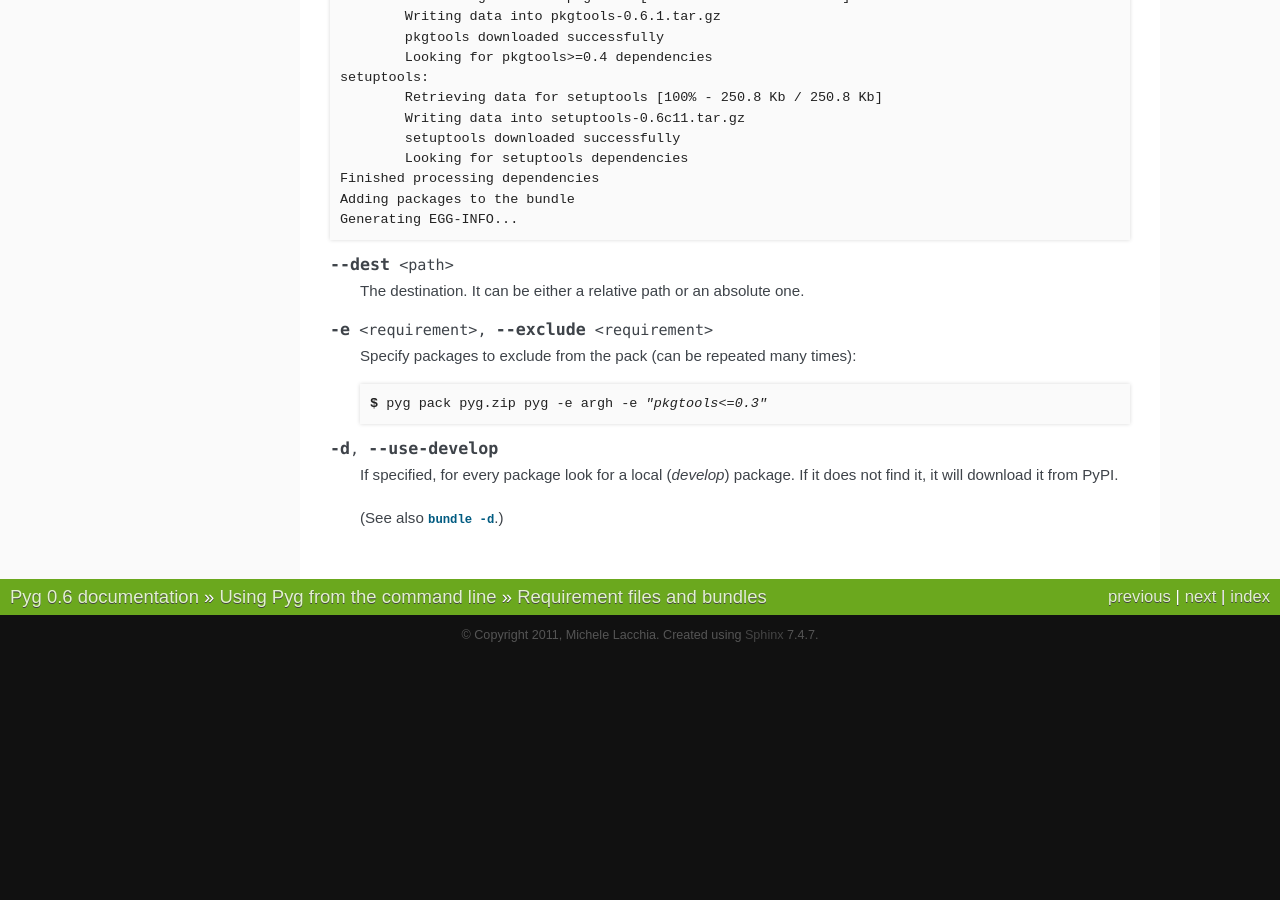
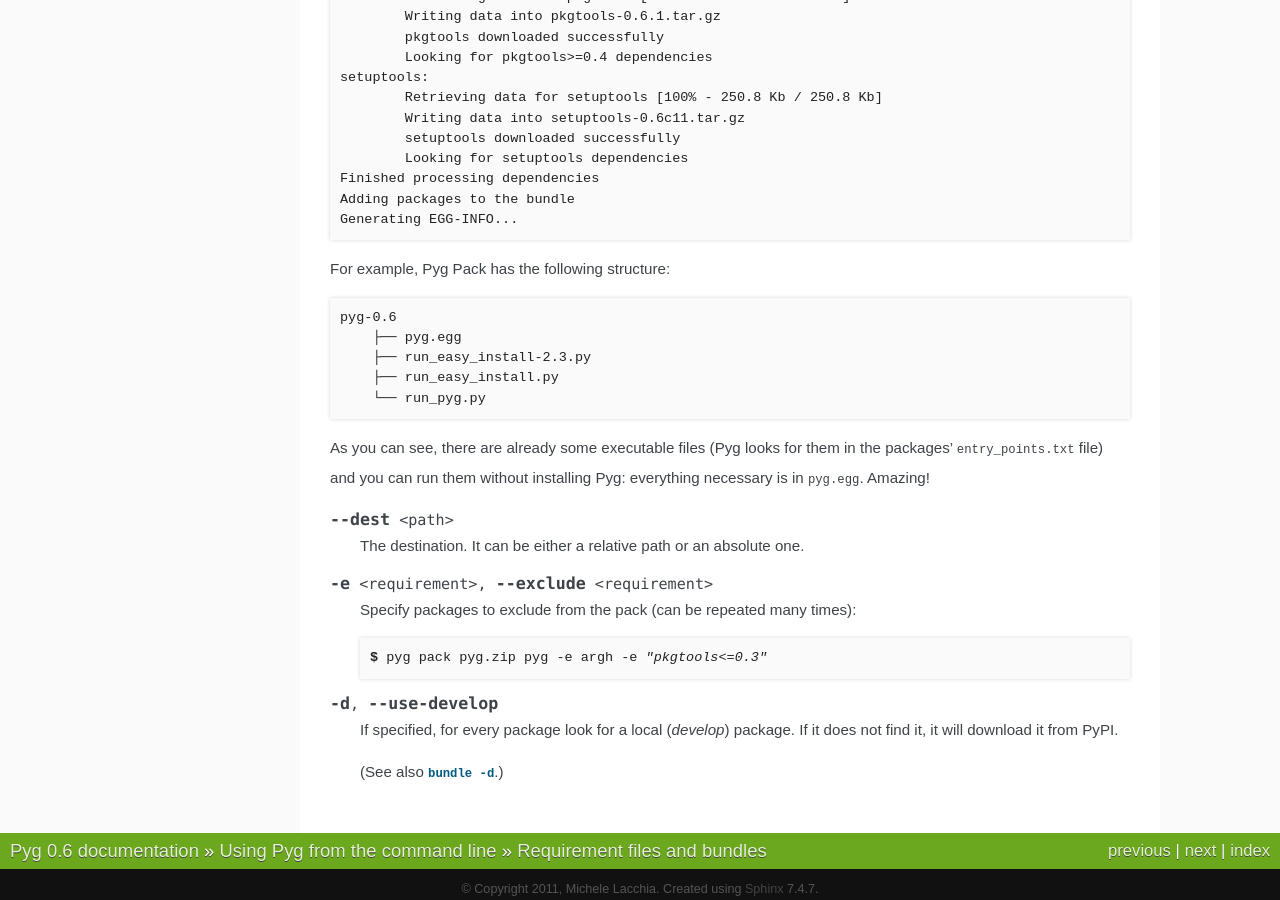
Before and after one commit to rubik/pyg, a Sphinx documentation site: the page built from docs/cmdline/req_bund.rst, in a window 1280 px wide and 900 px high, scrolled down 4021 px. Built offline with Sphinx 7.4.7, drawn with Linux system fonts in a browser that asks for light colours; before the commit the page ends 4676 px from its top, so only the background shows below that.

Commit message:
Updated docs

```diff
--- a/docs/cmdline/req_bund.rst
+++ b/docs/cmdline/req_bund.rst
@@ -214,6 +214,17 @@
     Generating EGG-INFO...
 
 
+For example, Pyg Pack has the following structure::
+
+    pyg-0.6
+        ├── pyg.egg
+        ├── run_easy_install-2.3.py
+        ├── run_easy_install.py
+        └── run_pyg.py
+
+As you can see, there are already some executable files (Pyg looks for them in the packages' :file:`entry_points.txt` file) and you can run them without installing Pyg: everything necessary is in :file:`pyg.egg`.
+Amazing!
+
 .. option:: --dest <path>
 
     The destination. It can be either a relative path or an absolute one.
```
Also changed, not shown: 3 other files.
